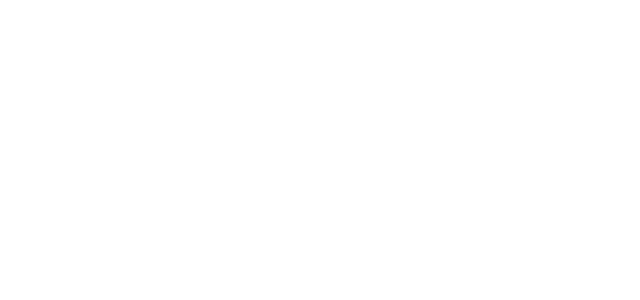
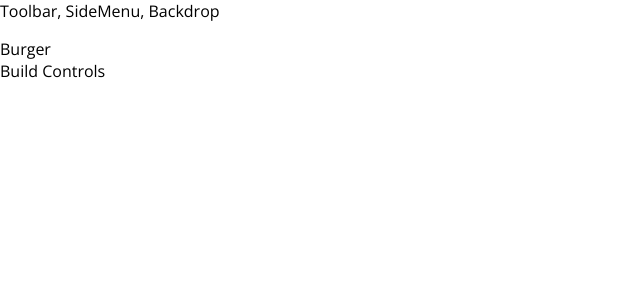
Before and after one commit to rodrake1/react-portfolio, a React (Create React App) app: page / in a window 1280 px wide. Shown: the top 300 px of the page, without its empty margins (0-640 px from the left). Built offline with nearby package versions, Linux system fonts and the light colour scheme.

Commit message:
125. Starting Implementation of The Burger Builder Container

```diff
--- a/src/App.js
+++ b/src/App.js
@@ -1,10 +1,12 @@
 import React from 'react';
+import Layout from './components/Layout/Layout';
+import BurgerBuilder from './containers/BurgerBuilder/BurgerBuilder';
 
 function App() {
   return (
-    <div>
-
-    </div>
+    <Layout>
+      <BurgerBuilder />
+    </Layout>
   );
 }
 
--- /dev/null
+++ b/src/components/Layout/Layout.js
@@ -0,0 +1,14 @@
+import React from 'react';
+import Aux from '../../hoc/Auxiliary';
+import { Content } from './Layout.module.css';
+
+const layout = props => (
+  <Aux>
+    <header>Toolbar, SideMenu, Backdrop</header>
+    <main className={Content}>
+      {props.children}
+    </main>
+  </Aux>
+);
+
+export default layout;
--- /dev/null
+++ b/src/components/Layout/Layout.module.css
@@ -0,0 +1,3 @@
+.Content {
+  margin-top: 16px;
+}
--- /dev/null
+++ b/src/containers/BurgerBuilder/BurgerBuilder.js
@@ -0,0 +1,15 @@
+import React, { Component } from 'react';
+import Aux from '../../hoc/Auxiliary';
+
+class BurgerBuilder extends Component {
+  render () {
+    return (
+      <Aux>
+        <div>Burger</div>
+        <div>Build Controls</div>
+      </Aux>
+    );
+  }
+}
+
+export default BurgerBuilder;
--- /dev/null
+++ b/src/hoc/Auxiliary.js
@@ -0,0 +1,3 @@
+const aux = props => props.children;
+
+export default aux;
```
